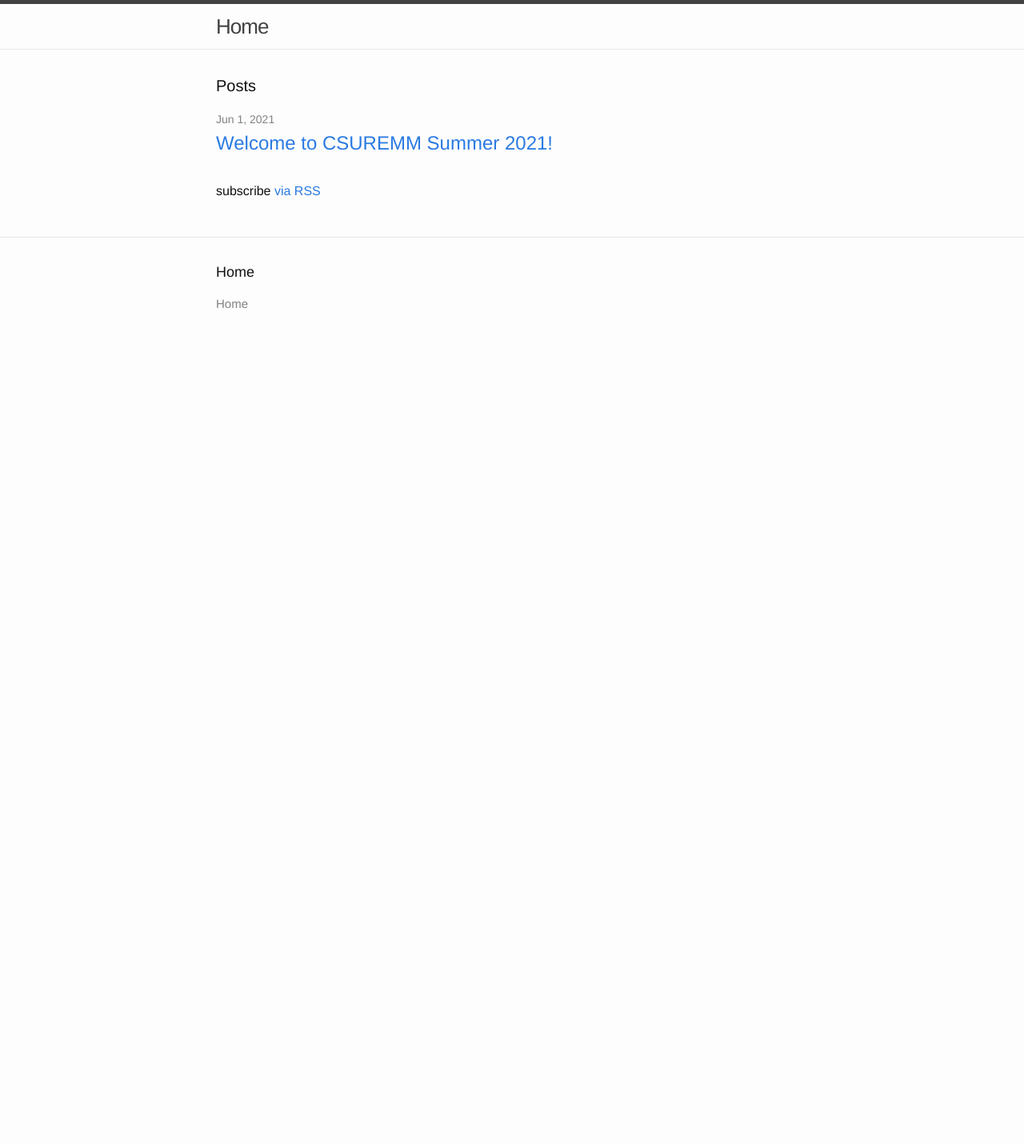
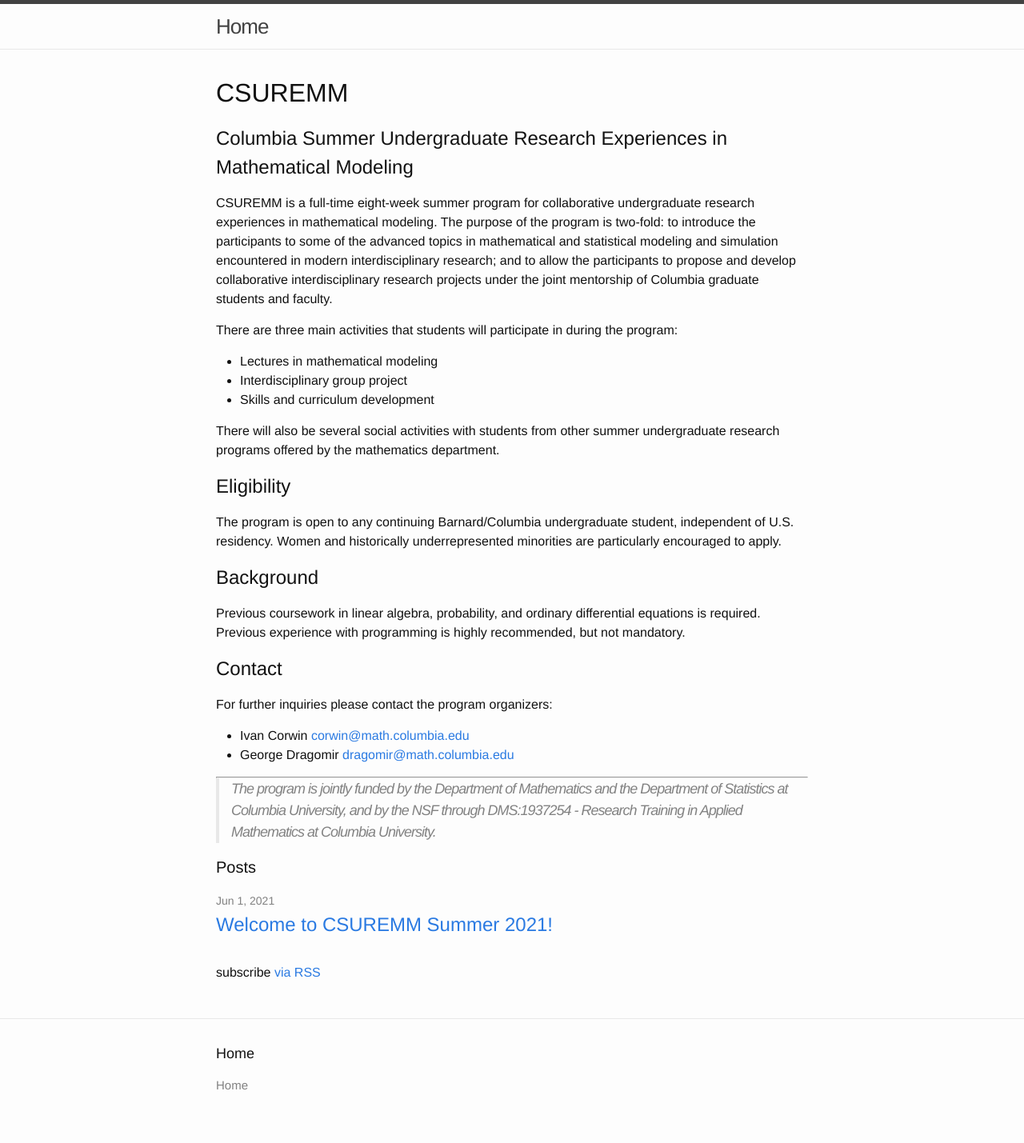
Before and after one commit to ColumbiaUndergradMathModeling/Home, a Jekyll site: the page built from index.html, in a window 1280 px wide. Shown: the whole page at 80% size. Built offline with Jekyll 4.4.1, drawn with Linux system fonts in a browser that asks for light colours; before the commit the page ends 900 px from its top, so only the background shows below that.

Commit message:
Update index.html
the about content is in the first welcome page (index.html)

```diff
--- a/index.html
+++ b/index.html
@@ -3,6 +3,30 @@
 ---
 
 <div class="home">
+  <h1 id="csuremm">CSUREMM</h1>
+  <h2 id="columbia-summer-undergraduate-research-experiences-in-mathematical-modeling">Columbia Summer Undergraduate Research Experiences in Mathematical Modeling</h2>
+  <p>CSUREMM is a full-time eight-week summer program for collaborative undergraduate research experiences in mathematical modeling. The purpose of the program is two-fold: to introduce the participants to some of the advanced topics in mathematical and statistical modeling and simulation encountered in modern interdisciplinary research; and to allow the participants to propose and develop collaborative interdisciplinary research projects under the joint mentorship of Columbia graduate students and faculty.</p>
+  <p>There are three main activities that students will participate in during the program:</p>
+  <ul>
+  <li>Lectures in mathematical modeling</li>
+  <li>Interdisciplinary group project</li>
+  <li>Skills and curriculum development</li>
+  </ul>
+  <p>There will also be several social activities with students from other summer undergraduate research programs offered by the mathematics department.</p>
+  <h2 id="eligibility">Eligibility</h2>
+  <p>The program is open to any continuing Barnard/Columbia undergraduate student, independent of U.S. residency. Women and historically underrepresented minorities are particularly encouraged to apply.</p>
+  <h2 id="background">Background</h2>
+  <p>Previous coursework in linear algebra, probability, and ordinary differential equations is required. Previous experience with programming is highly recommended, but not mandatory.</p>
+  <h2 id="contact">Contact</h2>
+  <p>For further inquiries please contact the program organizers:</p>
+  <ul>
+  <li>Ivan Corwin <a href="corwin@math.columbia.edu">corwin@math.columbia.edu</a></li>
+  <li>George Dragomir <a href="dragomir@math.columbia.edu">dragomir@math.columbia.edu</a></li>
+  </ul>
+  <hr>
+  <blockquote>
+  <p><em>The program is jointly funded by the Department of Mathematics and the Department of Statistics at Columbia University, and by the NSF through DMS:1937254 - Research Training in Applied Mathematics at Columbia University.</em></p>
+  </blockquote>
 
   <h1 class="page-heading">Posts</h1>
 
```
